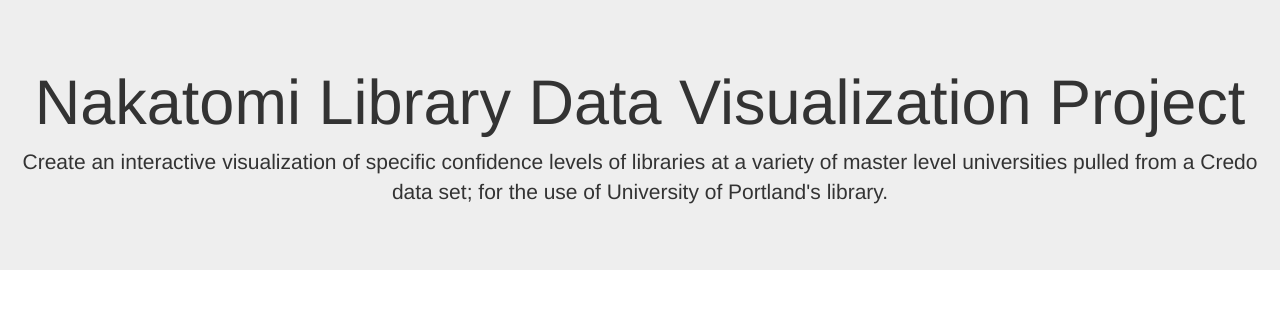
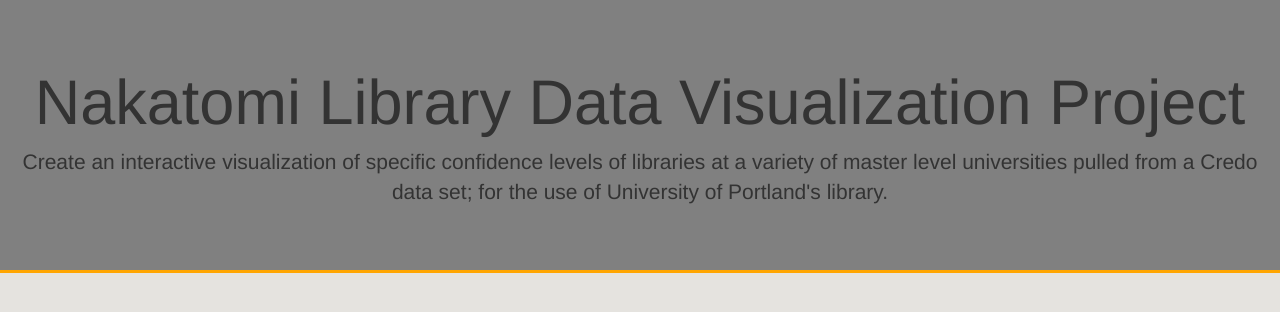
Before and after one commit to MurrayStudio/UP-Library-Data-Visualization-Team-Project, a plain HTML site: page index.html in a window 1280 px wide. Drawn offline with nearby package versions, Linux system fonts and the light colour scheme; a script that the page names is missing.

Commit message:
changed some css and some html

```diff
--- a/css/main.css
+++ b/css/main.css
@@ -1,7 +1,8 @@
 body
 {
-
-
+	background-color:rgb(229,227,223);
+	padding: 0;
+	margin: 0;
 
 }
 
@@ -11,4 +12,7 @@
 
 .jumbotron {
     text-align: center;
+    background-color: gray;
+    border-bottom: 3px solid orange;
+
 }
```
Also changed, not shown: index.html (+0 -1 lines).
